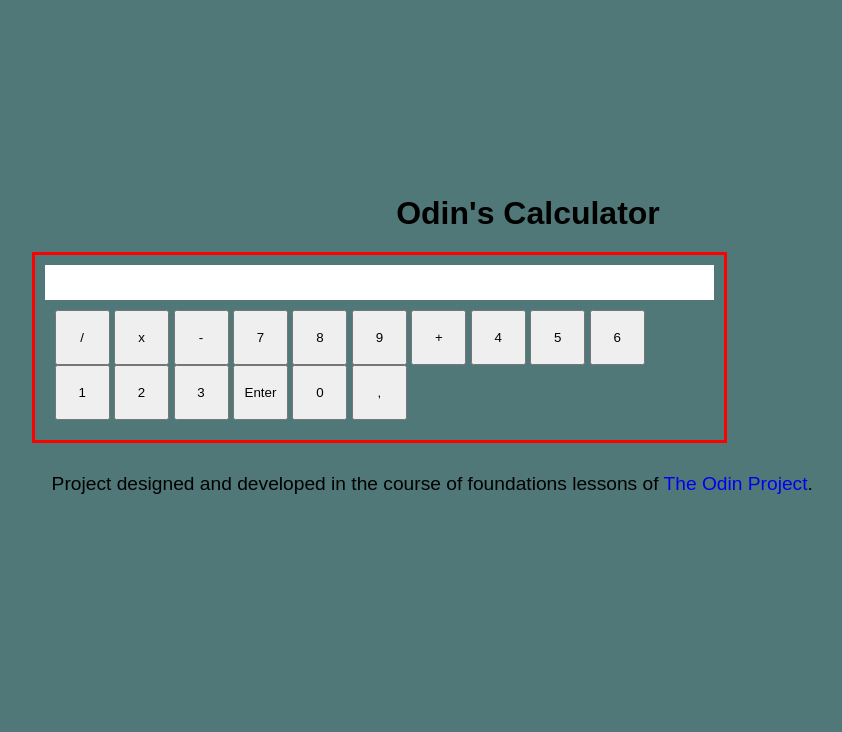
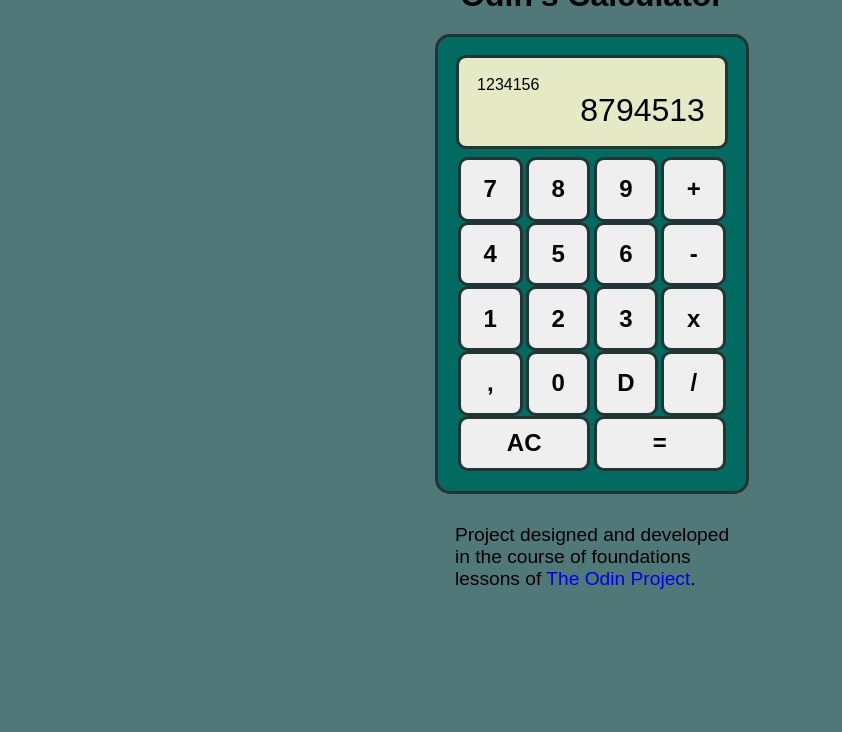
Before and after one commit to marcel-b-meyer1987/odin-calculator, a plain HTML site: page index.html in a window 1280 px wide. Shown: the whole page, without its empty margins (48-890 px from the left). Drawn offline with Linux system fonts and the light colour scheme.

Commit message:
update layout and styling

```diff
--- a/index.html
+++ b/index.html
@@ -14,36 +14,47 @@
         </div>
 
         <div id="app">
-            <div id="subtotal"></div>
-            <div id="main-display"></div>
+            <div id="display">
+                <div id="subtotal">1234156</div>
+                <div id="main-display">8794513</div>
+            </div>
+
             <div id="buttons">
 
-                <button id="/" class="single-btn">/</button>
-                <button id="x" class="single-btn">x</button>
-                <button id="-" class="single-btn">-</button>
-
+                 <div class="btn-row">
                     <button id="7" class="single-btn">7</button>
                     <button id="8" class="single-btn">8</button>
                     <button id="9" class="single-btn">9</button>
-                <button id="+" class="double-btn-vertical">+</button>
-
+                    <button id="+" class="single-btn">+</button>
+                 </div>
+                <div class="btn-row">
                     <button id="4" class="single-btn">4</button>
                     <button id="5" class="single-btn">5</button>
                     <button id="6" class="single-btn">6</button>
-
+                    <button id="-" class="single-btn">-</button>
+                </div>
+                <div class="btn-row">
                     <button id="1" class="single-btn">1</button>
                     <button id="2" class="single-btn">2</button>
                     <button id="3" class="single-btn">3</button>
-                <button id="enter" class="double-btn-vertical">Enter</button>
-
-                <button id="0" class="double-btn-horizontal">0</button>
-                <button id="," class="single-btn">,</button>
+                    <button id="x" class="single-btn">x</button>
+                </div>
+                <div class="btn-row">
+                    <button id="comma" class="single-btn">,</button>
+                    <button id="0">0</button>
+                    <button id="del" class="single-btn">D</button>
+                    <button id="/" class="single-btn">/</button>
+                </div>
+                <div class="btn-row">
+                    <button id="ac" class="span-two">AC</button>
+                    <button id="enter" class="span-two">=</button>
+                </div>
 
             </div>
         </div>
 
         <div id="footer">
-            <p>Project designed and developed in the course of foundations lessons of <a href="https://www.theodinproject.com/lessons/foundations-calculator">The Odin Project</a>.</p>
+            <p>Project designed and developed <br>in the course of foundations <br> lessons of <a href="https://www.theodinproject.com/lessons/foundations-calculator">The Odin Project</a>.</p>
         </div>
     </main>
 
--- a/styles.css
+++ b/styles.css
@@ -4,9 +4,17 @@
     box-sizing: border-box;
 }
 
+:root {
+    --main-dark-color: #016B61;
+    --main-bg-blue: #70B2B2;
+    --light-blue: #9ECFD4;
+    --main-light-gray: #E5E9C5;
+    --primary-dark: #243435;
+}
+
 body {
     padding: 10px;
-    width: 90vw;
+    /* width: 90vw; */
     height: 90vh;
     display: flex;
     justify-content: center;
@@ -27,14 +35,24 @@ main {
 }
 
 #app {
-    border: 3px solid red;
-    padding: 10px;
-    width: 70%;
-    height: 70%;
+    border: 3px solid var(--primary-dark);
+    background-color: #016B61;
+    border-radius: 15px;
+    padding: 15px;
+    /* width: 70%;
+    height: 70%; */
+}
+
+#app #display {
+    margin: 0.2rem;
+    padding: 15px;
+    border-radius: 10px;
+    border: 3px solid var(--primary-dark);
+    background-color: var(--main-light-gray);
 }
 
 #app #subtotal {
-    background-color: white;
+    background-color: var(--main-light-gray);
     height: 1rem;
     line-height: normal;
     font-size: 1em;
@@ -43,29 +61,50 @@ main {
 }
 
 #app #main-display {
-    background-color: white;
-    height: 1.2rem;
-    line-height: 1.2rem;
+    background-color: var(--main-light-gray);
+    text-align: right;
+    line-height: 2rem;
+    font-size: 2rem;
     padding: 5px;
 }
 
 #app #buttons {
-    padding: 10px;
+    padding: 5px;
+    justify-content: space-between;
+    align-items: center;
+}
+
+#app #buttons .btn-row {
+    display: flex;
+    justify-content: space-between;
+    gap: 0.2rem;
 }
 
 #app #buttons button {
-    padding: 5px;
-    width: 55px;
+    padding: 3px;
+    /* width: 55px; */
+    flex: 1 1 55px;
     aspect-ratio: 1;
+    border: 3px solid var(--primary-dark);
+    outline: none;
+    border-radius: 10px;
+    font-weight: 600;
+    font-size: 1.5rem;
+    cursor: pointer;
+
 }
 
-.single-btn {
+.span-two {
+    height: 55px;
 
 }
 
 #footer {
     padding: 15px;
     margin: 15px 5px 15px 5px;
+    flex: 1 1 220px;
+    flex-wrap: wrap;
+    flex-shrink: 1;
 }
 
 #footer p {
```
Also changed, not shown: Color Hunt Palette 016b6170b2b29ecfd4e5e9c5.png (added), pics/e3208a76bde605030b0fa765af7cc1a498e86f427f8f2ec1892eec3f75de1847_600.webp (added), pics/frontend-mentor-dark.png (added), pics/frontend-mentor-light.png (added), pics/unnamed (1).webp (added), pics/unnamed.webp (added). Lines whose indentation alone changed are shown as unchanged.
